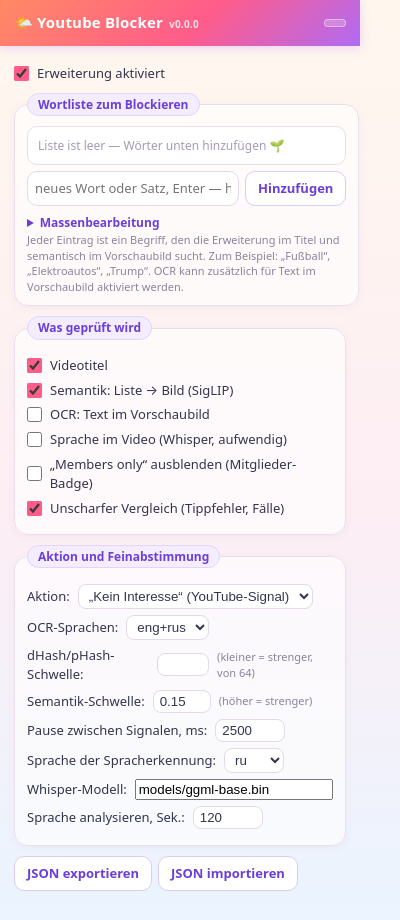
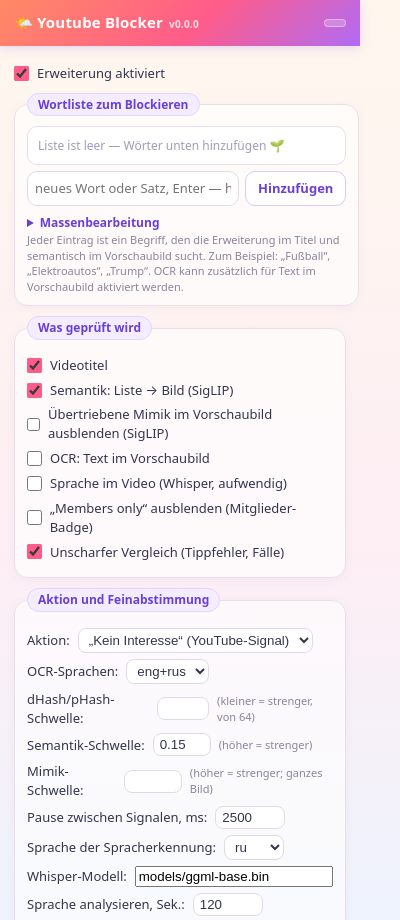
Before and after one commit to bashtovoy/youtube-blocker, a browser extension: page extension/popup/popup.html in a window 400 px wide. Shown: the top 920 px of the page. Drawn offline with Linux system fonts and the light colour scheme.

Commit message:
Add optional exaggerated-face thumbnail filter

```diff
--- a/extension/popup/popup.html
+++ b/extension/popup/popup.html
@@ -93,6 +93,7 @@
       <legend>Was geprüft wird</legend>
       <label class="row"><input type="checkbox" id="checkTitle"> Videotitel</label>
       <label class="row"><input type="checkbox" id="checkSemanticImage"> Semantik: Liste → Bild (SigLIP)</label>
+      <label class="row"><input type="checkbox" id="checkExtremeFaces"> Übertriebene Mimik im Vorschaubild ausblenden (SigLIP)</label>
       <label class="row"><input type="checkbox" id="checkThumbOcr"> OCR: Text im Vorschaubild</label>
       <label class="row"><input type="checkbox" id="checkSpeech"> Sprache im Video (Whisper, aufwendig)</label>
       <label class="row"><input type="checkbox" id="hideMembersOnly"> „Members only“ ausblenden (Mitglieder-Badge)</label>
@@ -119,6 +120,9 @@
       </label>
       <label class="row">Semantik-Schwelle:
         <input type="number" id="semanticThreshold" min="0.05" max="0.95" step="0.01" style="width:58px"> <span class="hint">(höher = strenger)</span>
+      </label>
+      <label class="row">Mimik-Schwelle:
+        <input type="number" id="extremeFaceThreshold" min="0.05" max="0.95" step="0.01" style="width:58px"> <span class="hint">(höher = strenger; ganzes Bild)</span>
       </label>
       <label class="row">Pause zwischen Signalen, ms:
         <input type="number" id="actionDelayMs" min="500" step="250" style="width:70px">
@@ -147,6 +151,7 @@
   <script src="../matcher.js"></script>
   <script src="../image.js"></script>
   <script src="../semantic.js"></script>
+  <script src="../emotional-face.js"></script>
   <script src="popup.js"></script>
 </body>
 </html>
```
